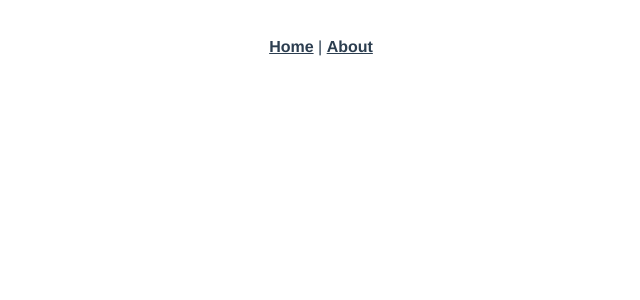
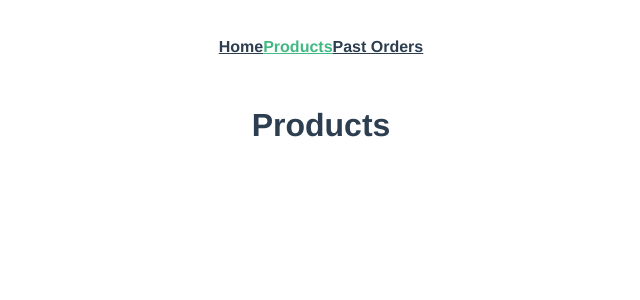
Before and after one commit to Yasaman-k/vue-app, a Vue app: page /products in a window 1280 px wide. Before the commit this address had no page. Shown: the top 300 px of the page, without its empty margins (319-959 px from the left). Built offline with nearby package versions, Linux system fonts and the light colour scheme.

Commit message:
feat: nav top

```diff
--- a/package.json
+++ b/package.json
@@ -1,5 +1,5 @@
 {
-  "name": "vue-app",
+  "name": "product-and-cart",
   "version": "0.1.0",
   "private": true,
   "scripts": {
--- a/src/App.vue
+++ b/src/App.vue
@@ -1,9 +1,27 @@
 <template>
-  <nav>
-    <router-link to="/">Home</router-link> |
-    <router-link to="/about">About</router-link>
-  </nav>
-  <router-view/>
+  <header class="top-bar spread">
+    <nav class="top-bar-nav">
+      <router-link to="/" class="top-bar-link">
+        <i class="icofont-spoon-and-fork"></i>
+        <span>Home</span>
+      </router-link>
+
+      <router-link to="/products" class="top-bar-link">
+        <span>Products</span>
+      </router-link>
+
+      <router-link to="/past-orders" class="top-bar-link">
+        <span>Past Orders</span>
+      </router-link>
+
+    </nav>
+    <!-- <router-link @click="toggleSidebar" class="top-bar-cart-link">
+      <i class="icofont-cart-alt icofont-1x"></i>
+      <span>Cart ({{ totalQuantity }})</span>
+    </router-link> -->
+  </header>
+
+  <router-view />
 </template>
 
 <style>
--- a/src/main.js
+++ b/src/main.js
@@ -2,4 +2,6 @@
 import App from './App.vue'
 import router from './router'
 
-createApp(App).use(router).mount('#app')
+const app = createApp(App)
+app.use(router)
+app.mount('#app')
--- a/src/router/index.js
+++ b/src/router/index.js
@@ -1,19 +1,17 @@
 import { createRouter, createWebHistory } from 'vue-router'
-import HomeView from '../views/HomeView.vue'
+import Home from '../views/Home.vue'
+import Products from '../views/Products.vue'
 
 const routes = [
   {
     path: '/',
     name: 'home',
-    component: HomeView
+    component: Home
   },
   {
-    path: '/about',
-    name: 'about',
-    // route level code-splitting
-    // this generates a separate chunk (about.[hash].js) for this route
-    // which is lazy-loaded when the route is visited.
-    component: () => import(/* webpackChunkName: "about" */ '../views/AboutView.vue')
+    path: '/products',
+    name: 'Products',
+    component: Products
   }
 ]
 
--- a/src/views/AboutView.vue
+++ /dev/null
@@ -1,5 +0,0 @@
-<template>
-  <div class="about">
-    <h1>This is an about page</h1>
-  </div>
-</template>
--- /dev/null
+++ b/src/views/Products.vue
@@ -0,0 +1,3 @@
+<template>
+  <h1>Products</h1>
+</template>
```
Also changed, not shown: .eslintrc.js, src/views/Home.vue (renamed from src/views/HomeView.vue), 1 other file (tests, documents, lock files or other folders).
